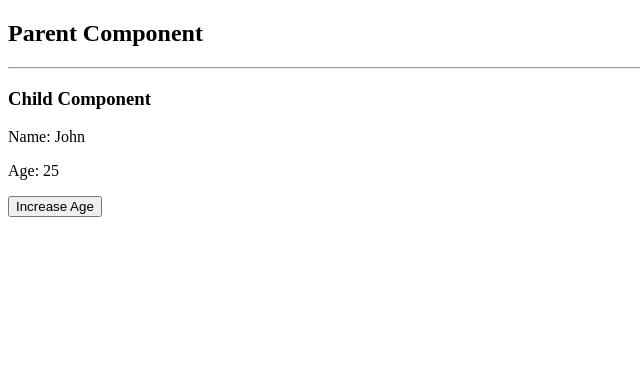
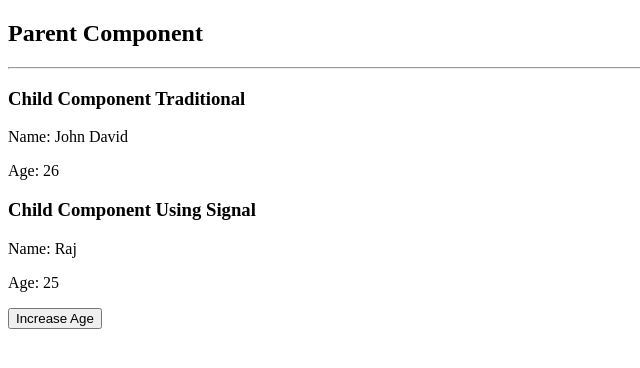
Before and after one commit to johndavid0707/Angular-Practice, an Angular app: page /parent in a window 1280 px wide. Shown: the top 368 px of the page, without its empty margins (0-640 px from the left). Built offline with nearby package versions, Linux system fonts and the light colour scheme.

Commit message:
Fix: Changes in Signals

```diff
--- a/src/app/child/child.html
+++ b/src/app/child/child.html
@@ -1,8 +1,8 @@
-<!-- <h3>Child Component</h3>
+<h3>Child Component Traditional</h3>
 <p>Name: {{ names }}</p>
-<p>Age: {{ ages }}</p> -->
+<p>Age: {{ ages }}</p>
 
 
-<h3>Child Component</h3>
+<h3>Child Component Using Signal</h3>
 <p>Name: {{ profile().name }}</p>
 <p>Age: {{ profile().age }}</p>
--- a/src/app/child/child.ts
+++ b/src/app/child/child.ts
@@ -7,10 +7,13 @@ import { Component, input, Input } from '@angular/core';
   styleUrl: './child.css',
 })
 export class Child {
-  // @Input() names!: string;
-  // @Input() ages!: number;
+  //Traditional Way
 
+  @Input() names!: string;
+  @Input() ages!: number;
 
-   profile = input.required<{ name: string; age: number }>();
+  // Using Signals
+
+  profile = input.required<{ name: string; age: number }>();
 
 }
--- a/src/app/parent/parent.html
+++ b/src/app/parent/parent.html
@@ -4,12 +4,10 @@
 
 <!--Traditional way-->
 
-<!-- <app-child [names]="parentName" [ages]="parentAge">
-</app-child> -->
+<app-child [names]="parentName"
+[ages]="parentAge"
+[profile]="parentProfile()">  <!--Using signals-->
+</app-child>
 
-
-<!--Using signals-->
-
-<app-child [profile]="parentProfile()"></app-child>
-
+<!--Using Signals-->
 <button (click)="increaseAge()">Increase Age</button>
--- a/src/app/parent/parent.ts
+++ b/src/app/parent/parent.ts
@@ -8,10 +8,14 @@ import { Child } from '../child/child';
   styleUrl: './parent.css',
 })
 export class Parent {
-  // parentName = "John";
-  // parentAge = 25;
+  //Traditional Way
 
-  parentProfile = signal({ name: 'John', age: 25 });
+  parentName = "John David";
+  parentAge = 26;
+
+  //Using Signals
+
+  parentProfile = signal({ name: 'Raj', age: 25 });
 
   increaseAge() {
     this.parentProfile.update(p => ({ ...p, age: p.age + 1 }));
```
